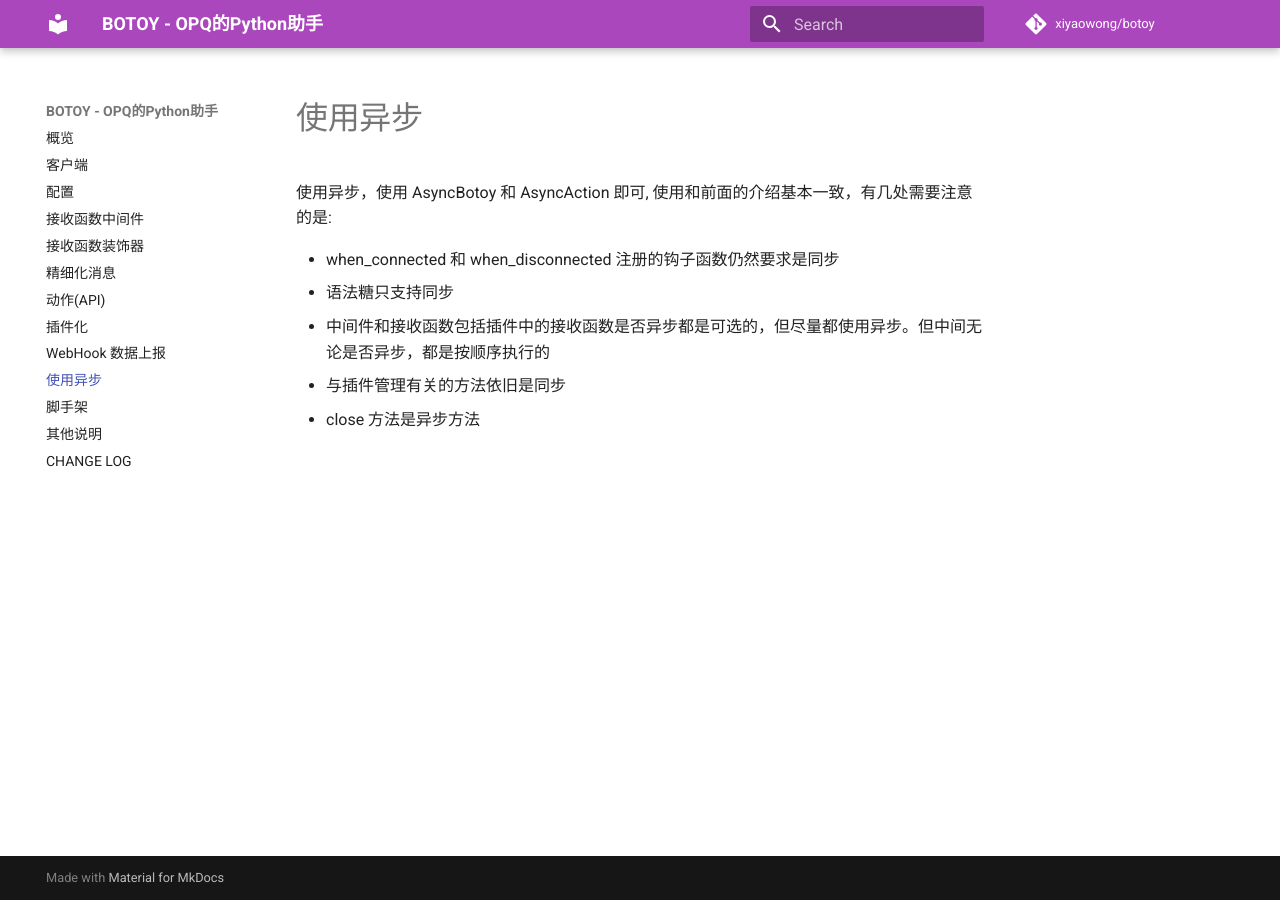
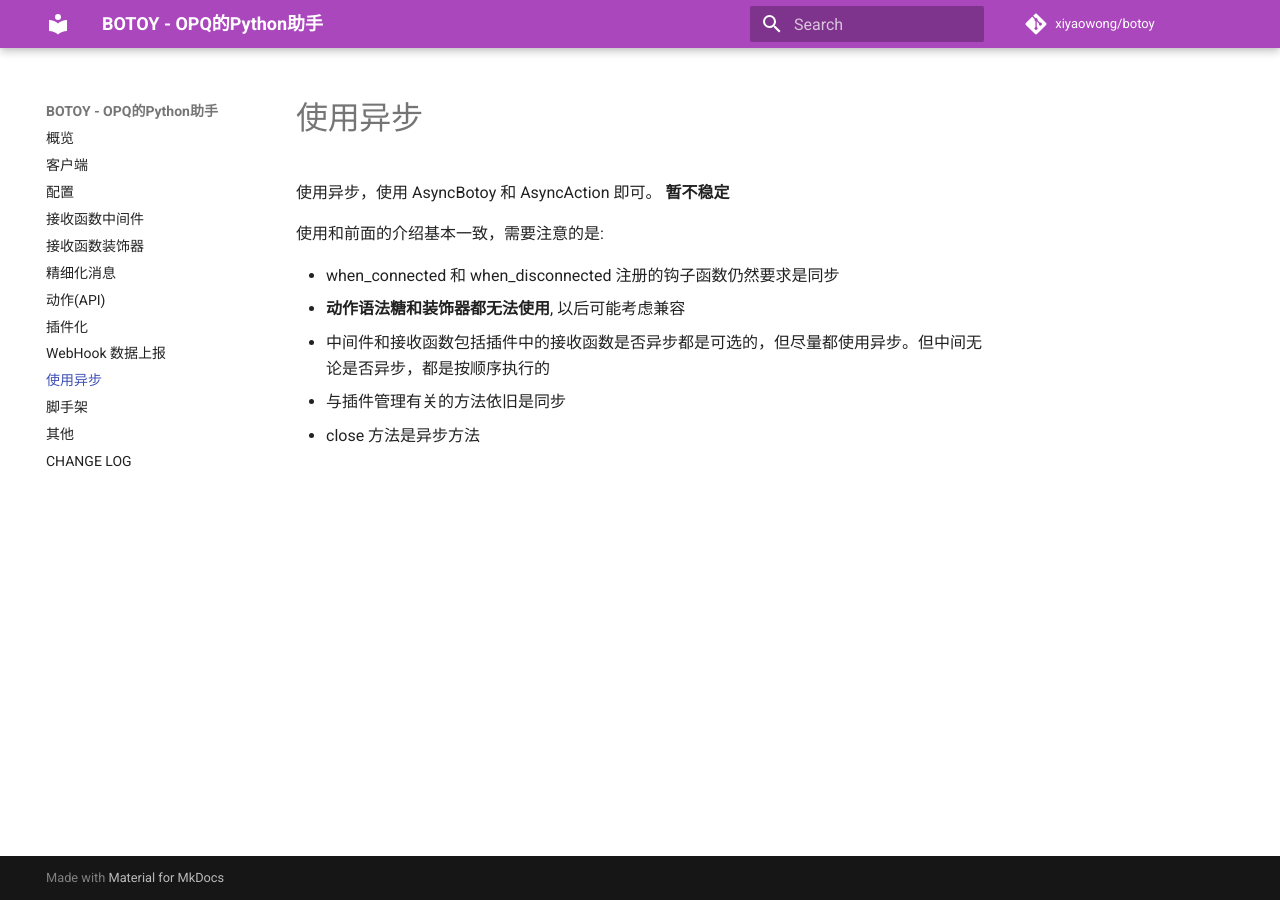
Before and after one commit to opq-osc/botoy, an MkDocs documentation site: the page built from docs/async.md, in a window 1280 px wide. Built offline with MkDocs 1.6.1 and Material for MkDocs 9.7.7, drawn with Linux system fonts in a browser that asks for light colours; comment, search, counter and statistics services are not loaded.

Commit message:
update docs

```diff
--- a/docs/async.md
+++ b/docs/async.md
@@ -1,10 +1,11 @@
 # 使用异步
 
-使用异步，使用 AsyncBotoy 和 AsyncAction 即可,
-使用和前面的介绍基本一致，有几处需要注意的是:
+使用异步，使用 AsyncBotoy 和 AsyncAction 即可。 **暂不稳定**
+
+使用和前面的介绍基本一致，需要注意的是:
 
 - when_connected 和 when_disconnected 注册的钩子函数仍然要求是同步
-- 语法糖只支持同步
+- **动作语法糖和装饰器都无法使用**, 以后可能考虑兼容
 - 中间件和接收函数包括插件中的接收函数是否异步都是可选的，但尽量都使用异步。但中间无论是否异步，都是按顺序执行的
 - 与插件管理有关的方法依旧是同步
 - close 方法是异步方法
```
Also changed, not shown: docs/other.md (+6 -1 lines), 1 other file.
